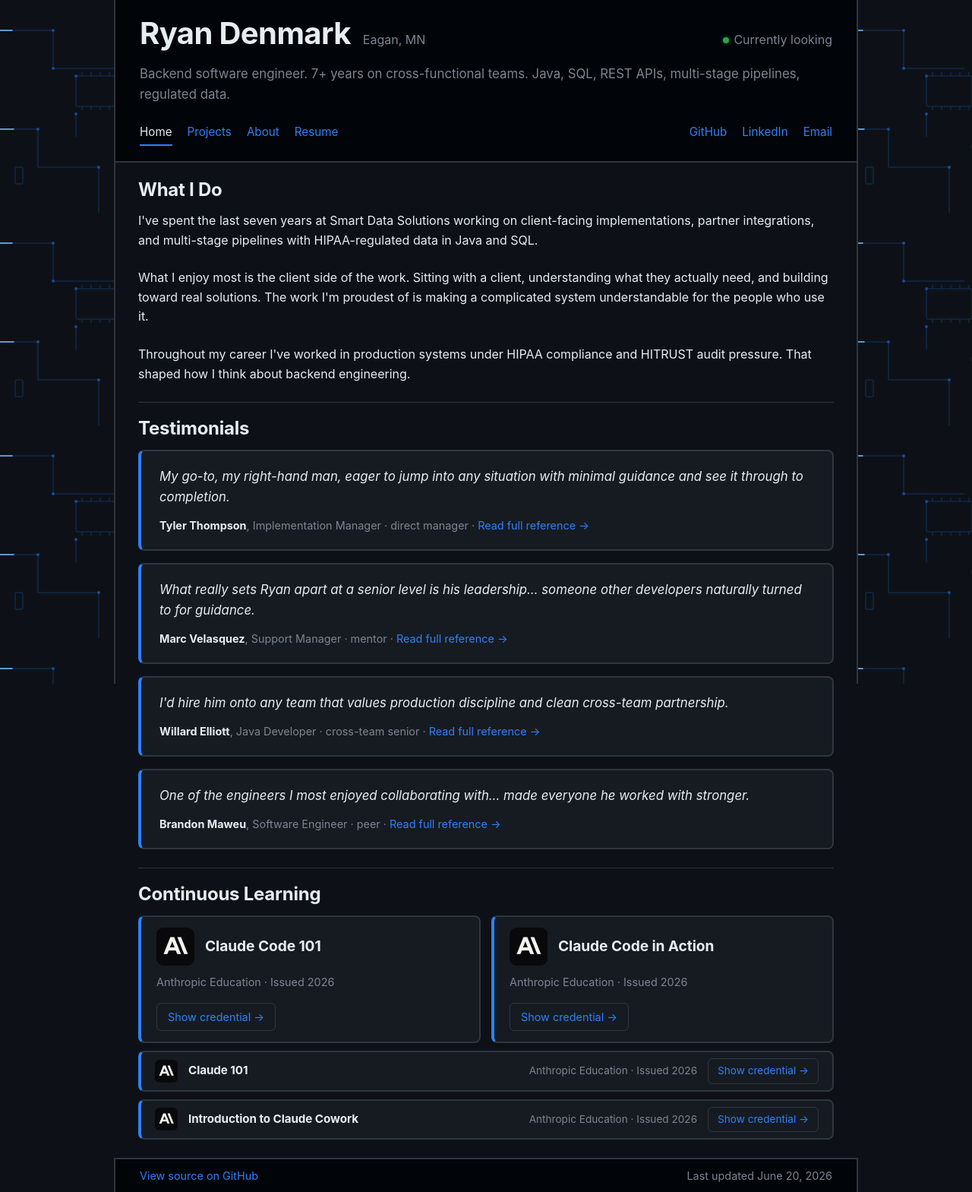
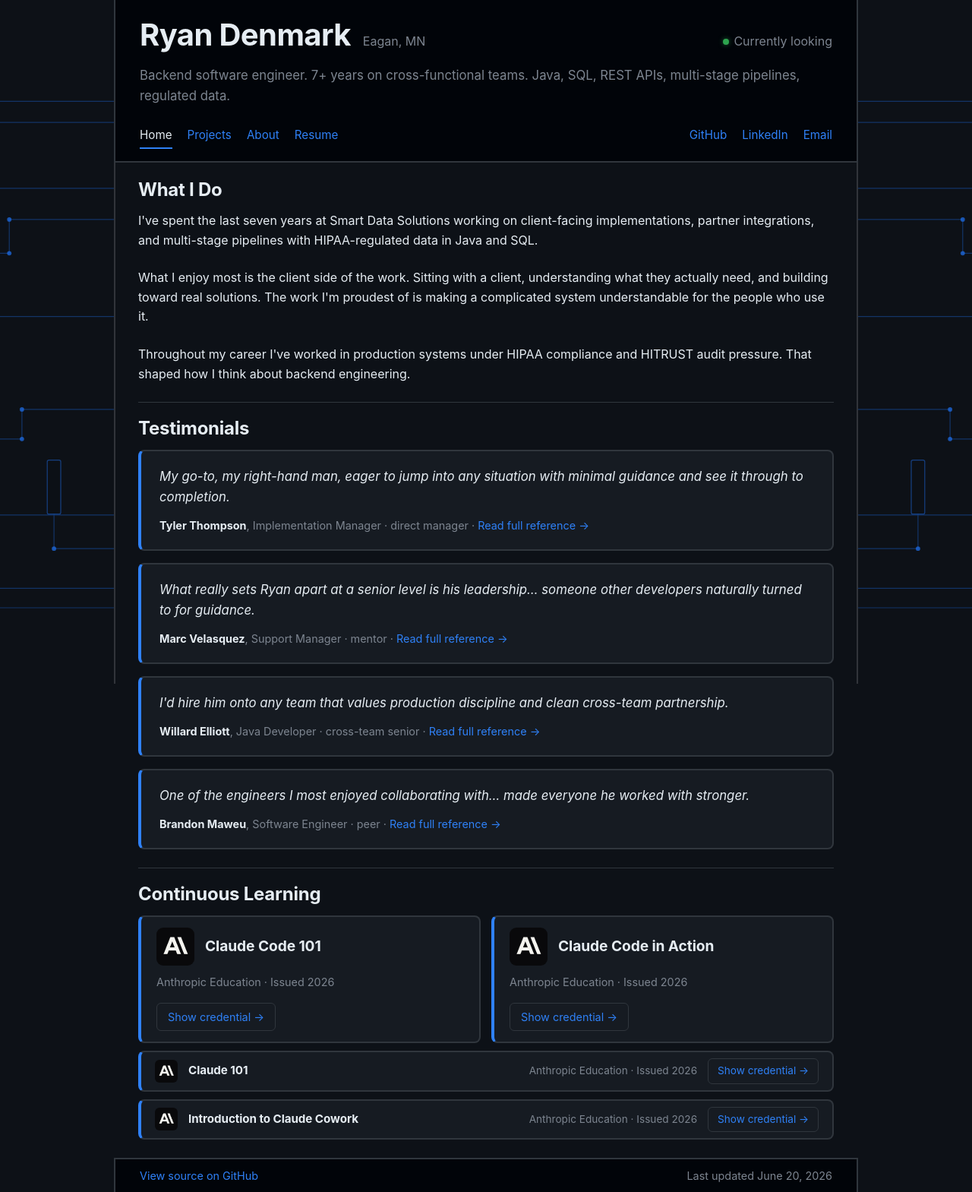
Before and after one commit to rwdenmark/rwdenmark.github.io, a Jekyll site: the page built from index.html, in a window 1280 px wide. Shown: the whole page at 76% size. Built offline with Jekyll 4.4.1, drawn with Linux system fonts in a browser that asks for light colours.

Commit message:
Updating background

```diff
--- a/_layouts/default.html
+++ b/_layouts/default.html
@@ -44,56 +44,35 @@
 </head>
 <body data-page="{{ page.page_id }}">
   <div class="rail-bg" aria-hidden="true"></div>
-  <svg class="bg-circuit" aria-hidden="true" xmlns="http://www.w3.org/2000/svg" preserveAspectRatio="xMidYMid slice">
+  <svg class="bg-circuit" aria-hidden="true" xmlns="http://www.w3.org/2000/svg" viewBox="0 0 1440 810" preserveAspectRatio="xMidYMid slice">
     <defs>
-      <pattern id="circuit-pattern" x="0" y="0" width="280" height="280" patternUnits="userSpaceOnUse">
-        <g stroke="#1f6feb" stroke-width="1" fill="none" opacity="0.35">
-          <path d="M 0,40 L 70,40 L 70,90 L 150,90"/>
-          <path d="M 210,0 L 210,50 L 260,50 L 260,130"/>
-          <path d="M 0,170 L 50,170 L 50,220 L 130,220 L 130,280"/>
-          <path d="M 180,150 L 220,150 L 220,200 L 280,200"/>
-          <path d="M 100,150 L 100,180"/>
-          <rect x="100" y="100" width="60" height="40" rx="2"/>
-          <g stroke-width="1">
-            <line x1="108" y1="100" x2="108" y2="95"/>
-            <line x1="120" y1="100" x2="120" y2="95"/>
-            <line x1="132" y1="100" x2="132" y2="95"/>
-            <line x1="144" y1="100" x2="144" y2="95"/>
-            <line x1="156" y1="100" x2="156" y2="95"/>
-            <line x1="108" y1="140" x2="108" y2="145"/>
-            <line x1="120" y1="140" x2="120" y2="145"/>
-            <line x1="132" y1="140" x2="132" y2="145"/>
-            <line x1="144" y1="140" x2="144" y2="145"/>
-            <line x1="156" y1="140" x2="156" y2="145"/>
-          </g>
-          <rect x="200" y="70" width="22" height="10" rx="1"/>
-          <rect x="20" y="220" width="10" height="22" rx="1"/>
-          <rect x="160" y="190" width="40" height="6" rx="1"/>
-        </g>
-        <g fill="#1f6feb" opacity="0.55">
-          <circle cx="70" cy="40" r="2"/>
-          <circle cx="70" cy="90" r="2"/>
-          <circle cx="210" cy="50" r="2"/>
-          <circle cx="260" cy="50" r="2"/>
-          <circle cx="50" cy="170" r="2"/>
-          <circle cx="130" cy="220" r="2"/>
-          <circle cx="220" cy="150" r="2"/>
-          <circle cx="220" cy="200" r="2"/>
-          <circle cx="100" cy="150" r="2"/>
-          <circle cx="100" cy="100" r="2"/>
-        </g>
-        <path d="M 0,40 L 70,40 L 70,90 L 150,90" stroke="#79c0ff" stroke-width="1.5" fill="none" stroke-dasharray="16 600" stroke-linecap="round">
-          <animate attributeName="stroke-dashoffset" from="0" to="-260" dur="4s" repeatCount="indefinite"/>
-        </path>
-        <path d="M 210,0 L 210,50 L 260,50 L 260,130" stroke="#79c0ff" stroke-width="1.5" fill="none" stroke-dasharray="14 600" stroke-linecap="round">
-          <animate attributeName="stroke-dashoffset" from="0" to="-260" dur="5.5s" repeatCount="indefinite"/>
-        </path>
-        <path d="M 0,170 L 50,170 L 50,220 L 130,220 L 130,280" stroke="#79c0ff" stroke-width="1.5" fill="none" stroke-dasharray="18 600" stroke-linecap="round">
-          <animate attributeName="stroke-dashoffset" from="0" to="-300" dur="7s" repeatCount="indefinite"/>
-        </path>
-      </pattern>
+      <filter id="bgGlow" x="-20%" y="-20%" width="140%" height="140%">
+        <feGaussianBlur stdDeviation="1.8" result="b"/>
+        <feMerge><feMergeNode in="b"/><feMergeNode in="SourceGraphic"/></feMerge>
+      </filter>
     </defs>
-    <rect width="100%" height="100%" fill="url(#circuit-pattern)"/>
+    <g stroke="#1f6feb" stroke-width="1.1" fill="none" opacity="0.38">
+      <path d="M0,70 H120 V120 H560"/><path d="M0,180 H80 V145 H560"/><path d="M0,300 H155 V260 H560"/><path d="M0,410 H100 V375 H560"/><path d="M0,520 H170 V485 H560"/><path d="M0,640 H90 V610 H560"/><path d="M0,750 H140 V720 H560"/>
+      <path d="M110,223 H560"/><path d="M208,609 V650 H560"/><path d="M108,697 H560"/>
+      <path d="M1440,70 H1320 V120 H880"/><path d="M1440,180 H1360 V145 H880"/><path d="M1440,300 H1285 V260 H880"/><path d="M1440,410 H1340 V375 H880"/><path d="M1440,520 H1270 V485 H880"/><path d="M1440,640 H1350 V610 H880"/><path d="M1440,750 H1300 V720 H880"/>
+      <path d="M1330,223 H880"/><path d="M1232,609 V650 H880"/><path d="M1332,697 H880"/>
+    </g>
+    <g stroke="#1f6feb" stroke-width="1.1" fill="#0d1117" opacity="0.5">
+      <rect x="44" y="215" width="66" height="16" rx="2"/><rect x="200" y="545" width="16" height="64" rx="2"/><rect x="50" y="690" width="58" height="15" rx="2"/>
+      <rect x="1330" y="215" width="66" height="16" rx="2"/><rect x="1224" y="545" width="16" height="64" rx="2"/><rect x="1332" y="690" width="58" height="15" rx="2"/>
+    </g>
+    <g fill="#1f6feb" opacity="0.72">
+      <circle cx="120" cy="70" r="2.6"/><circle cx="120" cy="120" r="2.6"/><circle cx="80" cy="180" r="2.6"/><circle cx="80" cy="145" r="2.6"/><circle cx="155" cy="300" r="2.6"/><circle cx="155" cy="260" r="2.6"/><circle cx="100" cy="410" r="2.6"/><circle cx="100" cy="375" r="2.6"/><circle cx="170" cy="520" r="2.6"/><circle cx="170" cy="485" r="2.6"/><circle cx="90" cy="640" r="2.6"/><circle cx="90" cy="610" r="2.6"/><circle cx="140" cy="750" r="2.6"/><circle cx="140" cy="720" r="2.6"/><circle cx="208" cy="650" r="2.6"/>
+      <circle cx="1320" cy="70" r="2.6"/><circle cx="1320" cy="120" r="2.6"/><circle cx="1360" cy="180" r="2.6"/><circle cx="1360" cy="145" r="2.6"/><circle cx="1285" cy="300" r="2.6"/><circle cx="1285" cy="260" r="2.6"/><circle cx="1340" cy="410" r="2.6"/><circle cx="1340" cy="375" r="2.6"/><circle cx="1270" cy="520" r="2.6"/><circle cx="1270" cy="485" r="2.6"/><circle cx="1350" cy="640" r="2.6"/><circle cx="1350" cy="610" r="2.6"/><circle cx="1300" cy="750" r="2.6"/><circle cx="1300" cy="720" r="2.6"/><circle cx="1232" cy="650" r="2.6"/>
+    </g>
+    <g stroke="#58a6ff" stroke-width="1.8" fill="none" stroke-linecap="round" filter="url(#bgGlow)">
+      <path d="M0,70 H120 V120 H560" stroke-dasharray="26 760"><animate attributeName="stroke-dashoffset" from="0" to="-720" dur="5s" repeatCount="indefinite"/></path>
+      <path d="M1440,70 H1320 V120 H880" stroke-dasharray="26 760"><animate attributeName="stroke-dashoffset" from="0" to="-720" dur="5s" repeatCount="indefinite"/></path>
+      <path d="M0,410 H100 V375 H560" stroke-dasharray="26 760"><animate attributeName="stroke-dashoffset" from="0" to="-720" dur="6.5s" repeatCount="indefinite"/></path>
+      <path d="M1440,410 H1340 V375 H880" stroke-dasharray="26 760"><animate attributeName="stroke-dashoffset" from="0" to="-720" dur="6.5s" repeatCount="indefinite"/></path>
+      <path d="M0,640 H90 V610 H560" stroke-dasharray="26 760"><animate attributeName="stroke-dashoffset" from="0" to="-720" dur="5.8s" repeatCount="indefinite"/></path>
+      <path d="M1440,640 H1350 V610 H880" stroke-dasharray="26 760"><animate attributeName="stroke-dashoffset" from="0" to="-720" dur="5.8s" repeatCount="indefinite"/></path>
+    </g>
   </svg>
   <header>
     <div class="container">
--- a/assets/style.css
+++ b/assets/style.css
@@ -70,12 +70,12 @@ header .container {
   border-left: 2px solid var(--border);
   border-right: 2px solid var(--border);
   border-bottom: 2px solid var(--border);
-  padding: 12px 32px 20px;
+  padding: 14px 32px 16px;
 }
 .links {
   display: flex; justify-content: space-between; align-items: center;
   flex-wrap: wrap; gap: 16px;
-  margin-top: 20px;
+  margin-top: 22px;
   font-size: 0.95rem;
 }
 .links-group { display: flex; flex-wrap: wrap; gap: 20px; }
```
